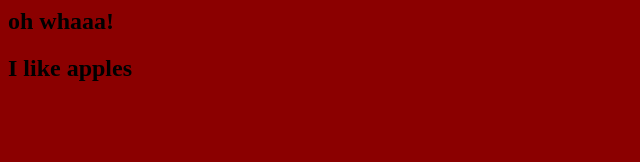
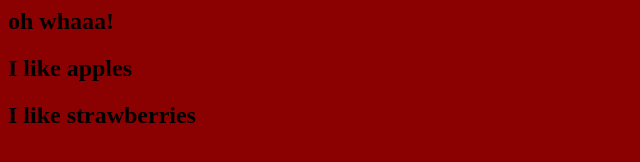
Before and after one commit to AashimaAhuja/mealApp, a plain HTML site: page me.html in a window 1280 px wide. Shown: the whole page, without its empty margins (0-640 px from the left). Drawn offline with Linux system fonts and the light colour scheme.

Commit message:
strawberries

```diff
--- a/me.html
+++ b/me.html
@@ -5,5 +5,7 @@
   <body>
     <h2>oh whaaa!</h2>
     <h2>I like apples</h2>
+    <h2>I like strawberries</h2>
+
   </body>
 </html>
```
